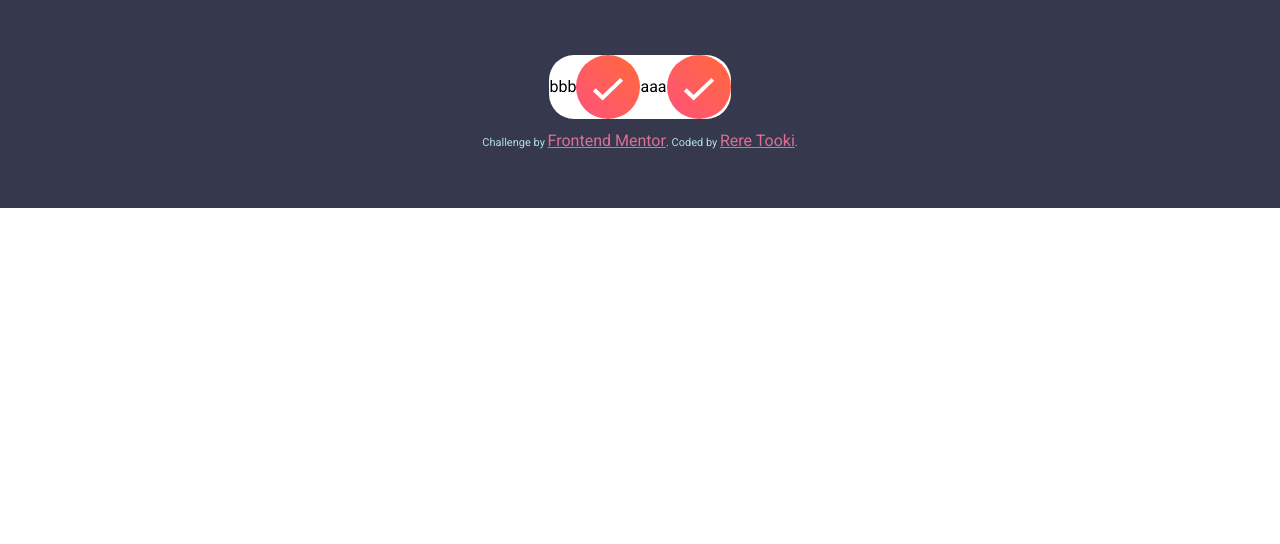
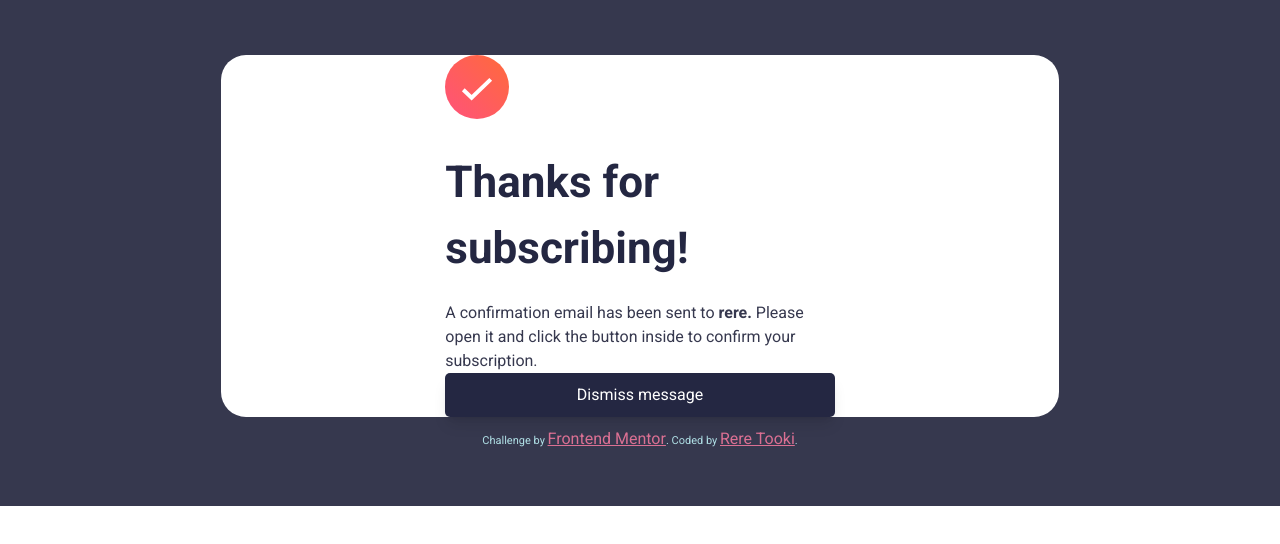
Before and after one commit to RereTooki/newsletter-component, a React (Vite) app: page / in a window 1280 px wide. Shown: the top 544 px of the page. Built offline with nearby package versions, Linux system fonts and the light colour scheme.

Commit message:
Progress building the second page

```diff
--- a/src/components/Card.tsx
+++ b/src/components/Card.tsx
@@ -24,11 +24,18 @@ const Card = () => {
           </div>
         )}
         {isVisible || (
-          <div className=" md:w-fit md:h-fit md:bg-whites md:justify-center md:items-center md:flex-row-reverse flex flex-col rounded-[25px] ">
-            <CardBody2 />
-            aaa
-            <CardBody2 />
-            bbb
+          <div className=" md:w-fit md:h-fit object-cover md:bg-whites md:justify-center md:items-center md:flex-row-reverse flex flex-col rounded-[25px] ">
+            <div className=" px-[15px] md:w-1/2 md:h-1/2 md:justify-center md:items-center">
+              <CardBody2 />
+              <div>
+                <button
+                  className="text-whites p-[10px] rounded-[5px] bg-dark-slate-greys hover:gradient w-full shadow-lg hover:shadow-tomatos/70"
+                  type="submit"
+                >
+                  Dismiss message
+                </button>
+              </div>
+            </div>
           </div>
         )}
         <div className="attribution">
--- a/src/components/CardBody2.tsx
+++ b/src/components/CardBody2.tsx
@@ -7,6 +7,13 @@ const CardBody2 = () => {
     <>
       <div className="">
         <img className="" src={IconSuccess} alt="A success icon" />
+        <h1 className="text-dark-slate-greys text-[44px] font-bold mt-[30px] mb-[20px]">
+          Thanks for subscribing!
+        </h1>
+        <p className="text-charcoal-greys">
+          A confirmation email has been sent to <b>rere.</b> Please open it and
+          click the button inside to confirm your subscription.
+        </p>
       </div>
     </>
   );
```
